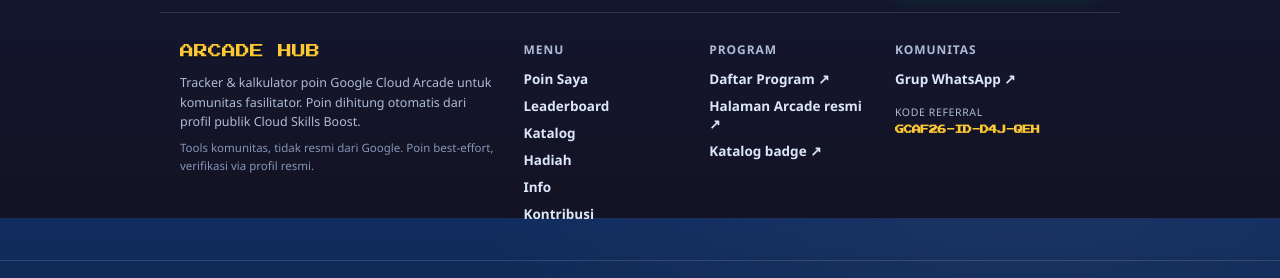
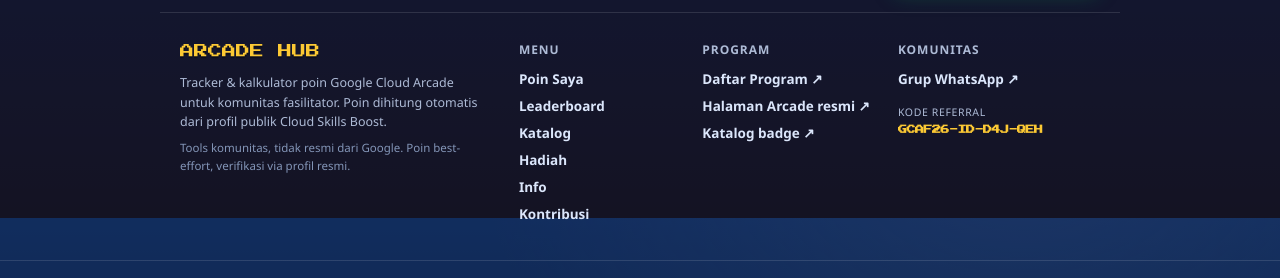
Before and after one commit to LC248902/arcadehub-id, a React (Vite) app: page /points in a window 1280 px wide. Shown: the part 1382-1660 px from the top of the page. Built offline with nearby package versions, Linux system fonts and the light colour scheme; no server answers.

Commit message:
fix: keep footer links on one line

```diff
--- a/src/index.css
+++ b/src/index.css
@@ -215,7 +215,7 @@
 .brandcol p{font-size:12.5px;color:var(--muted);line-height:1.55;margin-top:10px}
 .brandcol .disc{color:#8496b8;font-size:11.5px;margin-top:8px}
 .fcol h4{font-size:12px;font-weight:700;letter-spacing:.08em;text-transform:uppercase;color:var(--muted);margin-bottom:12px}
-.flink{display:block;width:100%;background:transparent;border:0;padding:0 0 9px;color:#dbe6fb;font-size:13.5px;font-weight:600;text-decoration:none;text-align:left;cursor:pointer}
+.flink{display:block;width:100%;background:transparent;border:0;padding:0 0 9px;color:#dbe6fb;font-size:13.5px;font-weight:600;text-decoration:none;text-align:left;cursor:pointer;white-space:nowrap}
 .flink:hover{color:var(--gold)}
 .fcode{margin-top:8px;font-size:10.5px;color:var(--muted)}
 .fcode span{display:block;text-transform:uppercase;letter-spacing:.06em;margin-bottom:4px}
```
